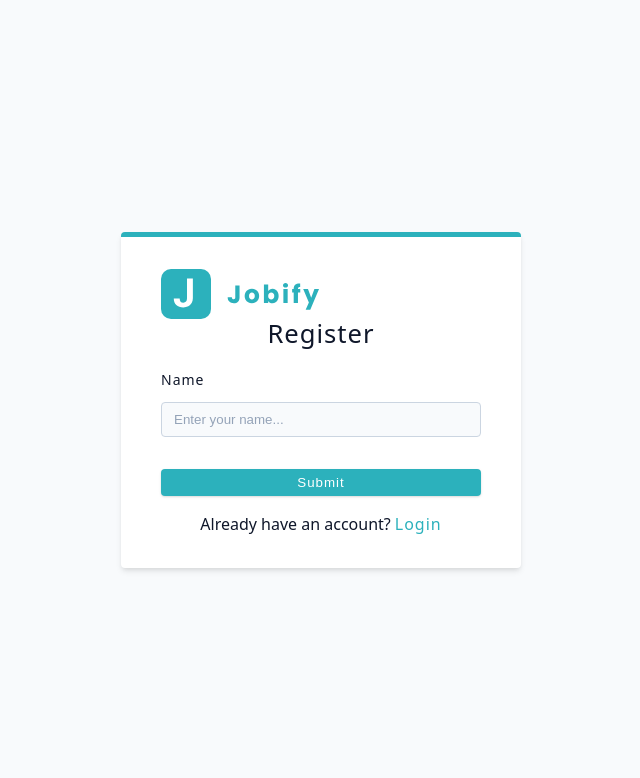
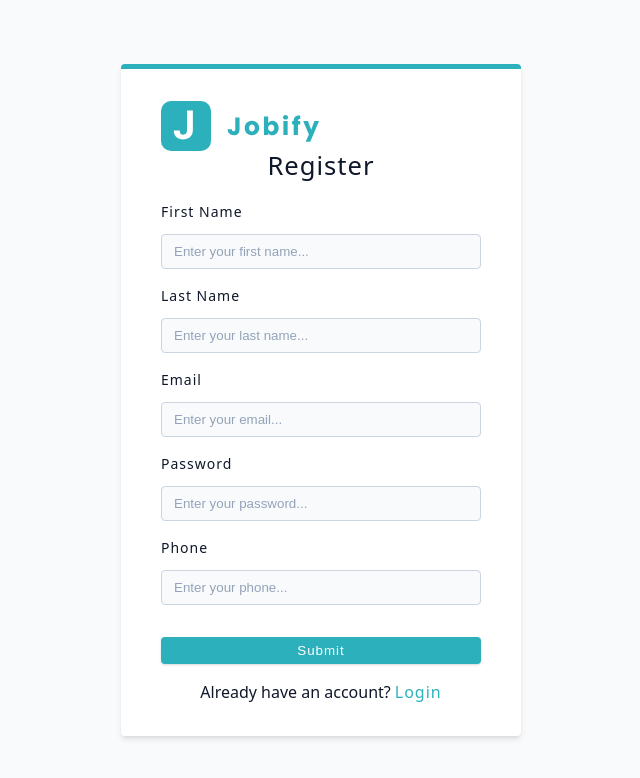
Before and after one commit to matke24/jobify, a React (Vite) app in the folder jobify-fe/: page /register in a window 1280 px wide. Shown: the top 778 px of the page, without its empty margins (319-959 px from the left). Built offline with nearby package versions, Linux system fonts and the light colour scheme.

Commit message:
Clean up code

```diff
--- a/jobify-fe/src/pages/Register.tsx
+++ b/jobify-fe/src/pages/Register.tsx
@@ -1,23 +1,17 @@
 import Wrapper from "../assets/wrappers/RegisterAndLoginPage";
 import { FormRow, Logo } from "../components";
 import { Link } from "react-router-dom";
-import { FormRowProps } from "../components/props";
+import { FORM_ROWS } from "./constants";
 
 const Register = () => {
-  const formRowProps: FormRowProps = {
-    name: "Name",
-    type: "text",
-    id: "name",
-    label: "Name",
-    placeholder: "Enter your name...",
-    required: true,
-  };
   return (
     <Wrapper>
       <form className="form">
         <Logo />
         <h4>Register</h4>
-        <FormRow {...formRowProps} />
+        {FORM_ROWS.map((row, key) => {
+          return <FormRow key={key} {...row} />;
+        })}
         <button type="submit" className="btn btn-block">
           Submit
         </button>
--- /dev/null
+++ b/jobify-fe/src/pages/constants/index.ts
@@ -0,0 +1 @@
+export * from "./pages-constants";
--- /dev/null
+++ b/jobify-fe/src/pages/constants/pages-constants.ts
@@ -0,0 +1,43 @@
+import { FormRowProps } from "../../components/props";
+
+export const FORM_ROWS: FormRowProps[] = [
+  {
+    name: "First Name",
+    type: "text",
+    id: "fname",
+    label: "First Name",
+    placeholder: "Enter your first name...",
+    required: true,
+  },
+  {
+    name: "Last Name",
+    type: "text",
+    id: "lname",
+    label: "Last Name",
+    placeholder: "Enter your last name...",
+    required: true,
+  },
+  {
+    name: "Email",
+    type: "text",
+    id: "email",
+    label: "Email",
+    placeholder: "Enter your email...",
+    required: true,
+  },
+  {
+    name: "Password",
+    type: "password",
+    id: "password",
+    label: "Password",
+    placeholder: "Enter your password...",
+    required: true,
+  },
+  {
+    name: "Phone",
+    type: "text",
+    id: "phone",
+    label: "Phone",
+    placeholder: "Enter your phone...",
+  },
+];
```
